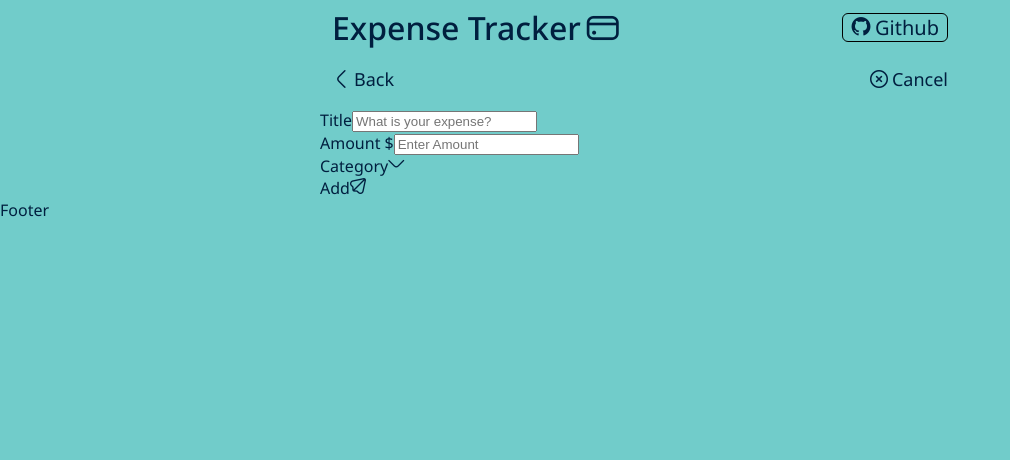
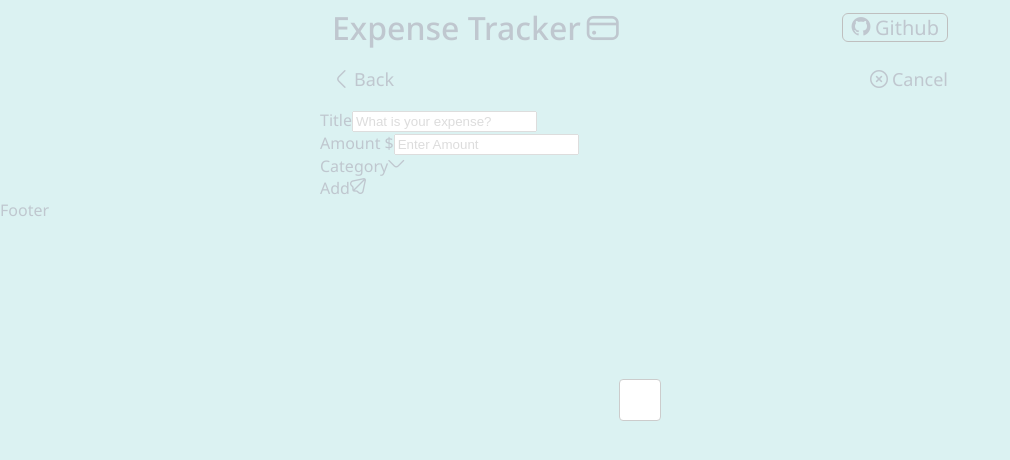
Before and after one commit to CoreyPhillipsOfficial/expense-tracker, a React (Create React App) app: page /add-expense in a window 1280 px wide. Shown: the top 460 px of the page, without its empty margins (0-1010 px from the left). Built offline with nearby package versions, Linux system fonts and the light colour scheme.

Commit message:
imported Modal

```diff
--- a/package.json
+++ b/package.json
@@ -10,6 +10,7 @@
     "@testing-library/user-event": "^13.5.0",
     "react": "^19.0.0",
     "react-dom": "^19.0.0",
+    "react-modal": "^3.16.3",
     "react-redux": "^9.2.0",
     "react-router-dom": "^7.3.0",
     "react-scripts": "5.0.1",
--- a/src/components/add-form/index.js
+++ b/src/components/add-form/index.js
@@ -5,6 +5,7 @@ import 'react-toastify/dist/ReactToastify.css'
 import './add-form.css'
 import { categories } from '../../constants/add-expense'
 import { addExpense } from '../../redux/actions/expenses'
+import SuccessModal from './success-modal'
 
 const AddForm = () => {
     const cat = categories
@@ -55,6 +56,7 @@ const AddForm = () => {
                 pauseOnHover
                 transition={Bounce}
             />
+            <SuccessModal />
             <div className="form-item">
                 <label>Title</label>
                 <input
--- /dev/null
+++ b/src/components/add-form/success-modal.js
@@ -0,0 +1,21 @@
+import React from 'react'
+import './success-modal.css'
+import Modal from 'react-modal';
+
+const SuccessModal = () => {
+    const customStyles = {
+        content: {
+            top: '50%',
+            left: '50%',
+            right: 'auto',
+            bottom: 'auto',
+            marginRight: '-50%',
+            transform: 'translate(-50%, -50%)',
+        },
+    };
+    return (
+        <Modal isOpen={true} style={customStyles}></Modal>
+    )
+}
+
+export default SuccessModal
```
Also changed, not shown: src/components/add-form/success-modal.css (added), 1 other file (tests, documents, lock files or other folders).
